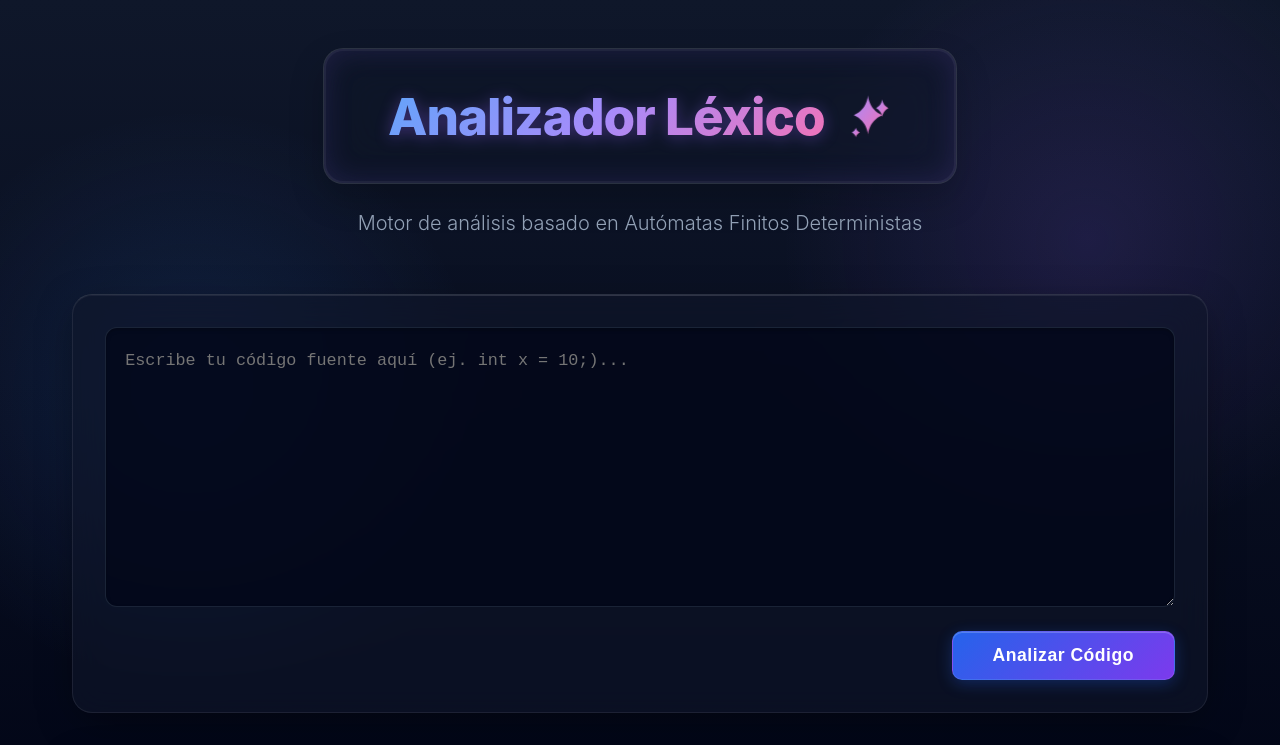
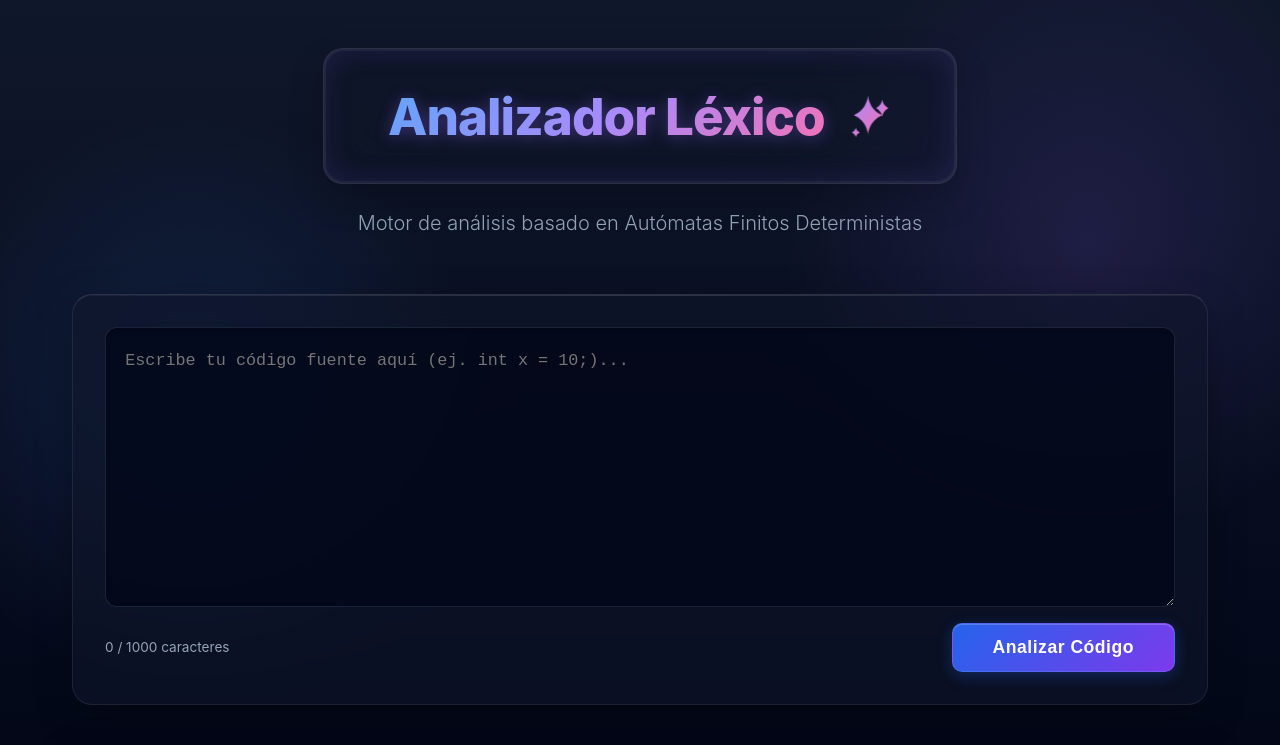
Before and after one commit to Chapinguin/Analizador-Lexico, a React (Vite) app: page / in a window 1280 px wide. Shown: the top 745 px of the page. Built offline with nearby package versions, Linux system fonts and the light colour scheme.

Commit message:
UI: Agregar límite de 1000 caracteres y contador visual al input

```diff
--- a/src/components/App.jsx
+++ b/src/components/App.jsx
@@ -42,10 +42,16 @@ function App() {
           placeholder="Escribe tu código fuente aquí (ej. int x = 10;)..."
           value={code}
           onChange={(e) => setCode(e.target.value)}
+          maxLength={1000}
         />
-        <button className="analyze-btn" onClick={handleAnalyze}>
-          Analizar Código
-        </button>
+        <div style={{ display: 'flex', justifyContent: 'space-between', alignItems: 'center', marginTop: '-0.5rem' }}>
+          <span style={{ fontSize: '0.85rem', color: code.length === 1000 ? '#ef4444' : '#94a3b8' }}>
+            {code.length} / 1000 caracteres
+          </span>
+          <button className="analyze-btn" onClick={handleAnalyze}>
+            Analizar Código
+          </button>
+        </div>
       </main>
 
       <section className="glass-panel results-section">
```
